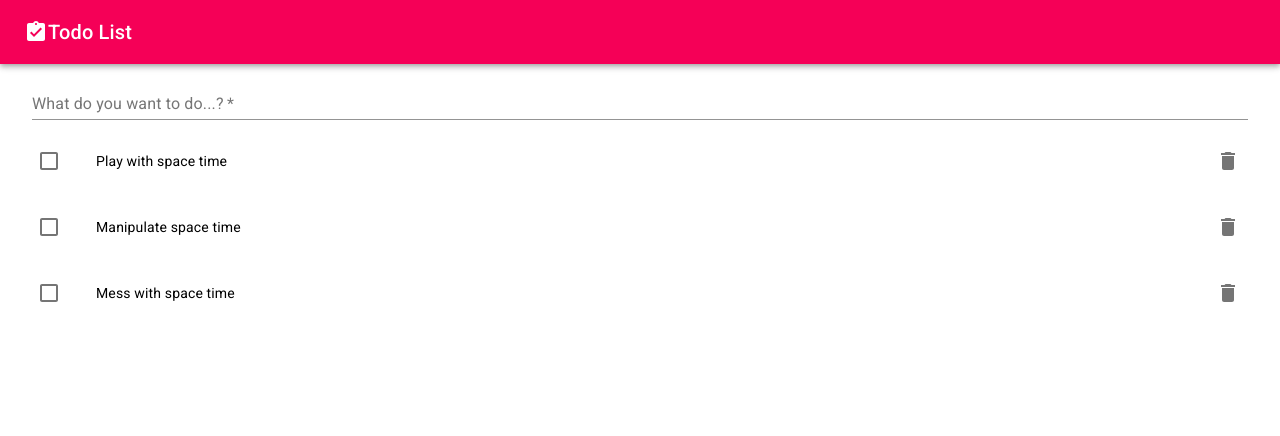
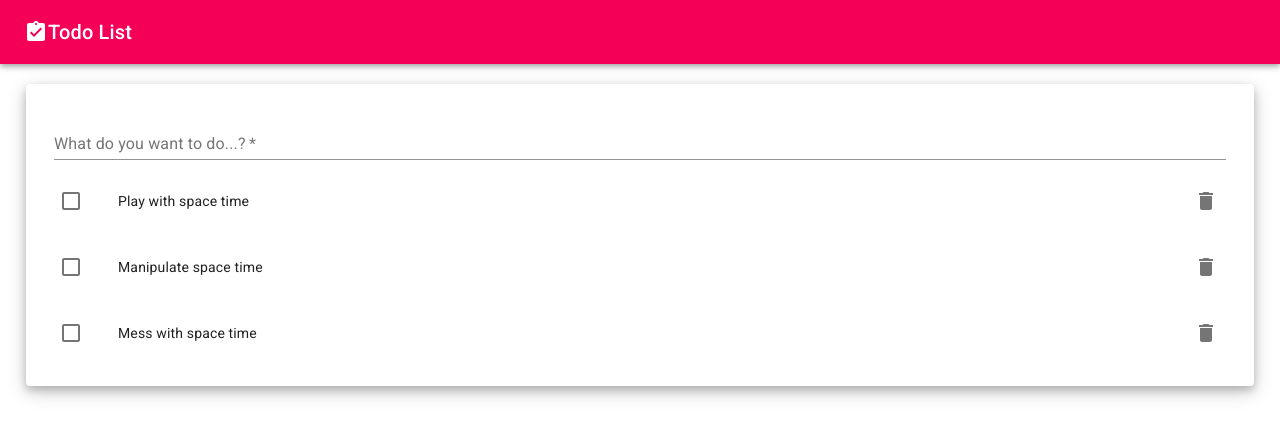
Before and after one commit to SteveAlden/react-todo, a React (Create React App) app: page / in a window 1280 px wide. Shown: the top 436 px of the page. Built offline with nearby package versions, Linux system fonts and the light colour scheme.

Commit message:
add responssive paper

```diff
--- a/src/App.js
+++ b/src/App.js
@@ -61,17 +61,21 @@
 
       <div>
         <Header />
-        {/* <Paper style={{margin: "20px 100px 100px 100px",
-        padding: "20px",
-        boxShadow: "0 4px 8px 0 rgba(0, 0, 0, 0.2), 0 6px 20px 0 rgba(0, 0, 0, 0.19)"}}> */}
-          <Container>
+
+        <Container maxWidth="smx">
+          <Paper style={{
+            margin: "20px 2px 20px 2px",
+            padding: "20px",
+            boxShadow: "0 4px 8px 0 rgba(0, 0, 0, 0.2), 0 6px 20px 0 rgba(0, 0, 0, 0.19)"
+          }}>
             <AddTodo addTodo={this.addTodo} />
             <Todos
               todos={this.state.todos}
               markComplete={this.markComplete}
               delTodo={this.delTodo} />
-          </Container>
-        {/* </Paper> */}
+          </Paper>
+        </Container>
+
 
 
       </div>
```
